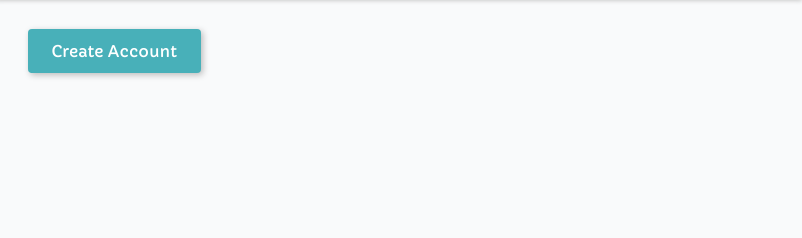
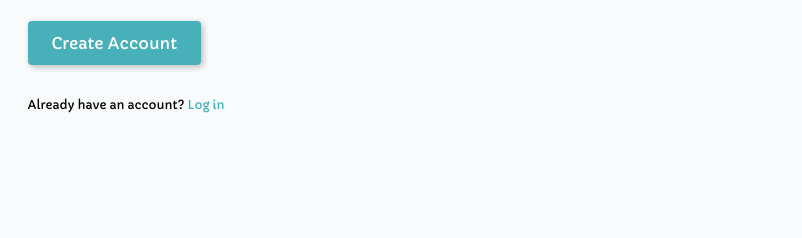
Before and after one commit to derek-graves/sign-up-form, a plain HTML site: page index.html in a window 1280 px wide. Shown: the part 562-800 px from the top of the page, 478-1280 px from the left. Drawn offline with Linux system fonts and the light colour scheme.

Commit message:
Allow user to bypass account creation by logging in

```diff
--- a/index.html
+++ b/index.html
@@ -92,6 +92,6 @@
       </div>
     </form>
     <button type="submit" form="account-creation">Create Account</button>
-    <div></div>
+    <div class="has-account">Already have an account? <a href="">Log in</a></div>
   </div>
 </body>
--- a/style.css
+++ b/style.css
@@ -6,6 +6,7 @@
   --bg-tint: rgba(0,0,0,0.45);
   --label-color: #555;
   --button-bg-color: #48B0B9;
+  --button-hover-color: #38A0A9;
 }
 
 @font-face {
@@ -197,9 +198,25 @@ button[type="submit"] {
 }
 
 button[type="submit"]:hover {
-  background-color: #38A0A9;
+  background-color: var(--button-hover-color)
 }
 
 button[type="submit"]:focus {
   outline: none;
 }
+
+.has-account {
+  margin-left: 32px;
+
+  font-family: var(--default-fonts);
+  font-size: 0.75rem;
+}
+
+.has-account a {
+  color: var(--button-bg-color);
+  text-decoration: none;
+}
+
+.has-account a:hover {
+  color: var(--button-hover-color);
+}
```
